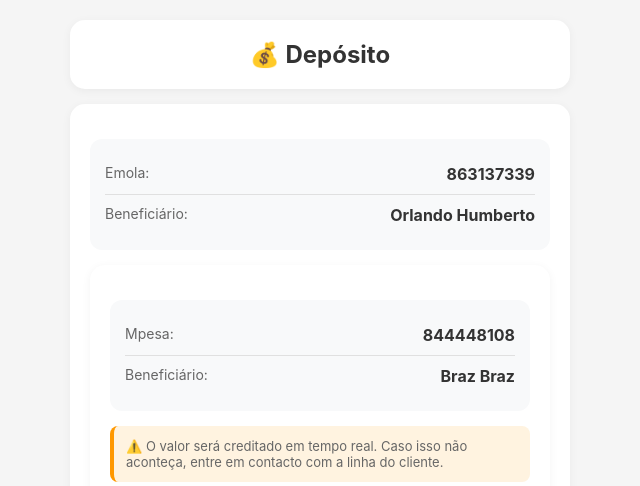
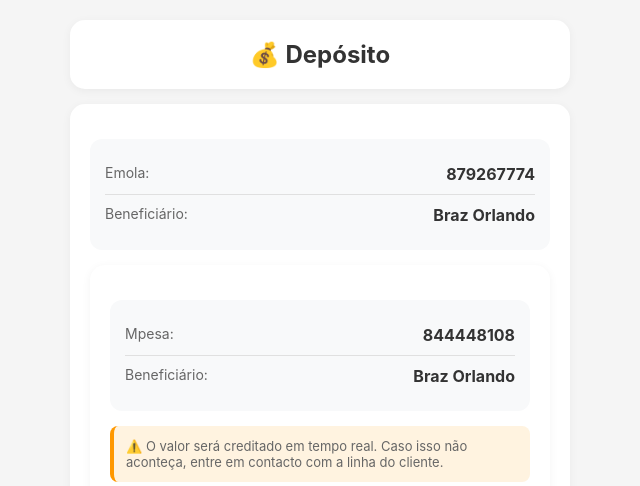
Before and after one commit to orlandobraz560-ship-it/mozads, a Flask app: page /depositar in a window 1280 px wide. Shown: the top 486 px of the page, without its empty margins (320-960 px from the left). Run offline with Flask 3, Linux system fonts and the light colour scheme; the visitor is signed in with stand-in values (Sample User, id 1).

Commit message:
Update depositos.html

```diff
--- a/templates/depositos.html
+++ b/templates/depositos.html
@@ -132,11 +132,11 @@
             <div class="info-conta">
                 <div class="info-linha">
                     <span class="info-label">Emola:</span>
-                    <span class="info-valor">863137339</span>
+                    <span class="info-valor">879267774</span>
                 </div>
                 <div class="info-linha">
                     <span class="info-label">Beneficiário:</span>
-                    <span class="info-valor">Orlando Humberto</span>
+                    <span class="info-valor">Braz Orlando</span>
                 </div>
             </div>
 
@@ -148,7 +148,7 @@
                 </div>
                 <div class="info-linha">
                     <span class="info-label">Beneficiário:</span>
-                    <span class="info-valor">Braz Braz</span>
+                    <span class="info-valor">Braz Orlando</span>
                 </div>
             </div>
 
```
